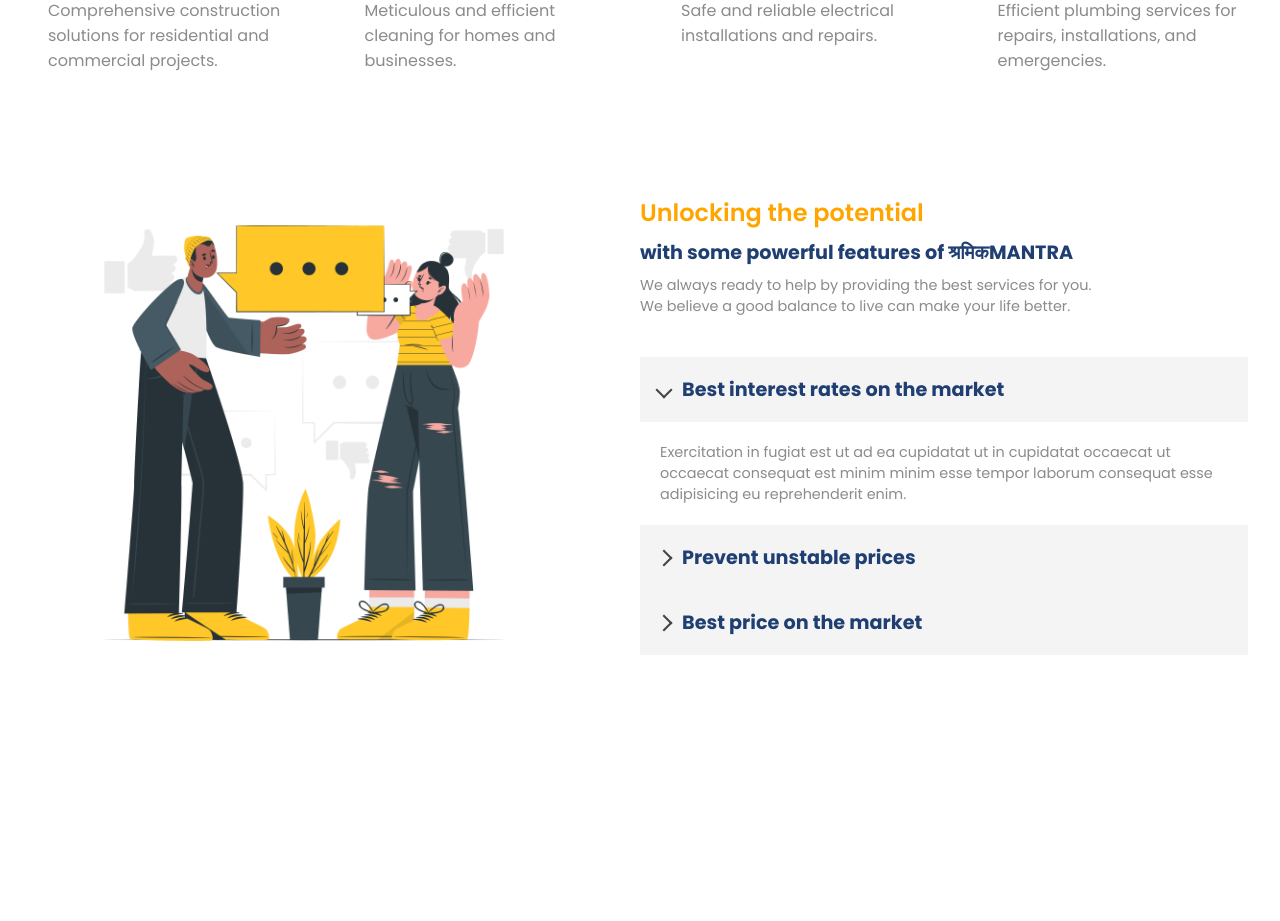
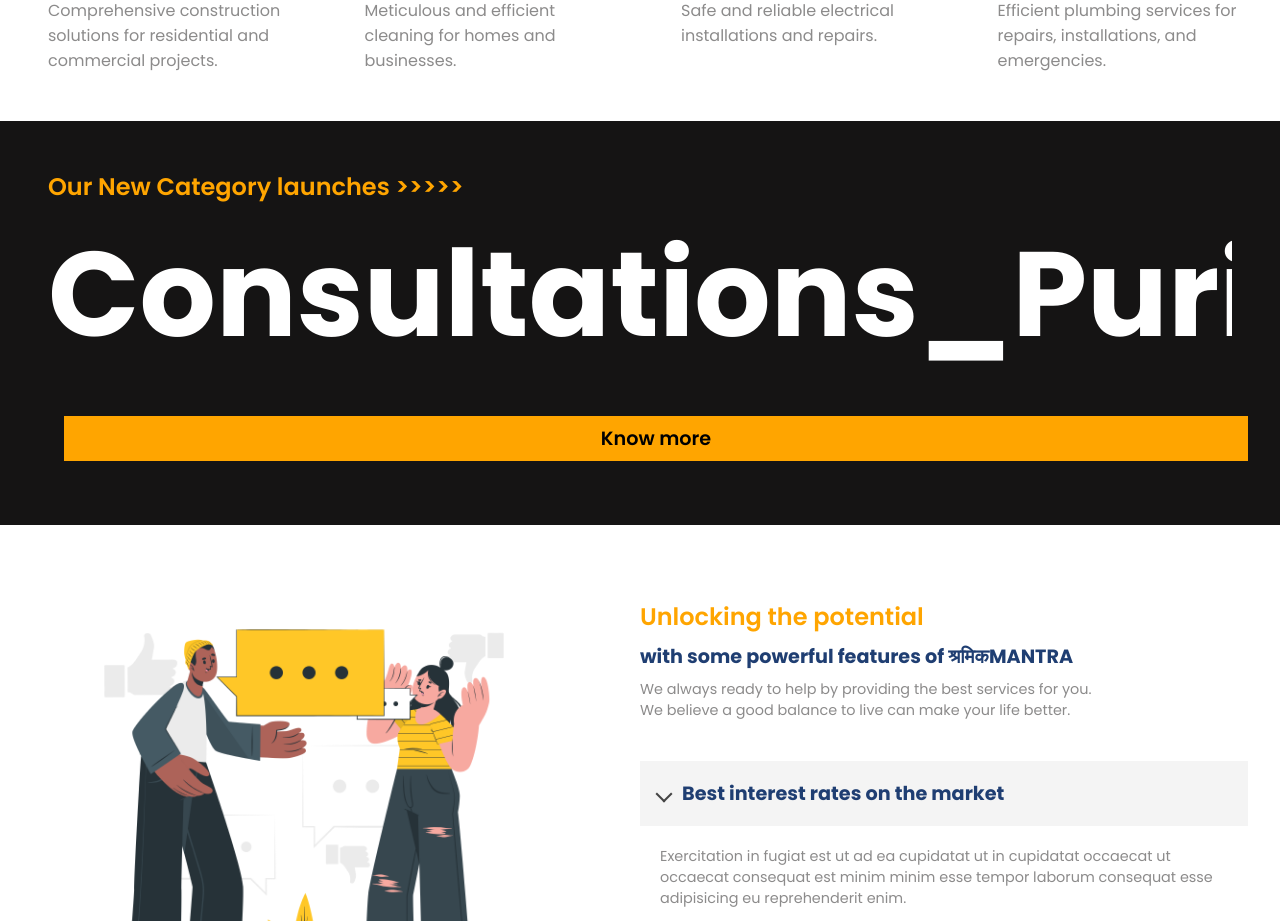
Before and after one commit to ghsharma/skill--serve, a React (Vite) app: page / in a window 1280 px wide. Shown: the part 1500-2421 px from the top of the page. Before the commit the page ends 2229 px from the top, so only its background shows below. Built offline with nearby package versions, Linux system fonts and the light colour scheme; a web font is replaced by a local one.

Commit message:
favours added

```diff
--- a/package.json
+++ b/package.json
@@ -10,6 +10,7 @@
   },
   "dependencies": {
     "@auth0/auth0-react": "^2.1.1",
+    "@fortawesome/fontawesome-svg-core": "^6.4.0",
     "accordion": "^3.0.2",
     "framer-motion": "^10.8.5",
     "react": "^18.2.0",
--- a/src/App.jsx
+++ b/src/App.jsx
@@ -5,6 +5,7 @@
 import Residencies from "./components/Residencies/residencies";
 import Value from "./components/value/value";
 import Booking from "./components/booking/booking";
+import Favour from "./components/Favour/favour";
 
 
 function App() {
@@ -16,6 +17,7 @@
       </div>
          <Companies/>
          <Residencies/>
+         <Favour/>
          <Value/>
          {/* <Booking/> */}
     </div>
--- /dev/null
+++ b/src/components/favour/favour.css
@@ -0,0 +1,37 @@
+
+.f-container{
+    background-color: rgb(21, 20, 20);
+    color: rgb(255, 255, 255);
+    margin: auto;
+    padding: 3rem;
+}
+
+.buttonend{
+
+    margin:1rem;
+    padding: .5rem ;
+    margin-top: 2rem;
+    border: 0;
+    background-color: orange;
+
+    font-size: larger;
+    font-weight: 600;
+}
+
+.buttonend:hover{
+    cursor: pointer;
+    background-color: wheat;
+    transition: 0.9s;
+}
+
+
+.mainline{
+    margin-right: 0rem;
+    font-size: 120px;
+    overflow: scroll;
+}
+
+
+::-webkit-scrollbar {
+    display: none;
+}
--- /dev/null
+++ b/src/components/favour/favour.jsx
@@ -0,0 +1,18 @@
+import React from "react";
+import "./favour.css";
+
+
+const Favour = () => {
+    return (
+
+        <section className='f-wrapper'>
+            <div className='paddings innerWidth f-container'>
+                <h2 className='orangeText'>Our New Category launches >>>>> </h2>
+                <h1 className='mainline'>Consultations_Purification_Repairs&more</h1>
+                <button className="innerWidth flexCenter buttonend">Know more</button>
+            </div>
+        </section>
+    );
+};
+
+export default Favour;
--- a/src/components/header/header.jsx
+++ b/src/components/header/header.jsx
@@ -17,11 +17,8 @@
                     <a href="">Our Services</a>
                     <a href="">Values</a>
                     <a href="">get started</a>
-                    <a>{isAuthenticated &&  <a>{user.name}</a>}</a>
+                    <a>{isAuthenticated && <a>{user.name}</a>}</a>
                     {isAuthenticated ? (
-
-
-
                         < button className="button" onClick={() => logout({ returnTo: window.location.origin })}>
                             LOG OUT
                         </button>
```
Also changed, not shown: src/components/contact/contact.jsx (added, +9 -0 lines), src/components/contact/contact.css (added), 2 other files (tests, documents, lock files or other folders). Lines whose indentation alone changed are shown as unchanged.
